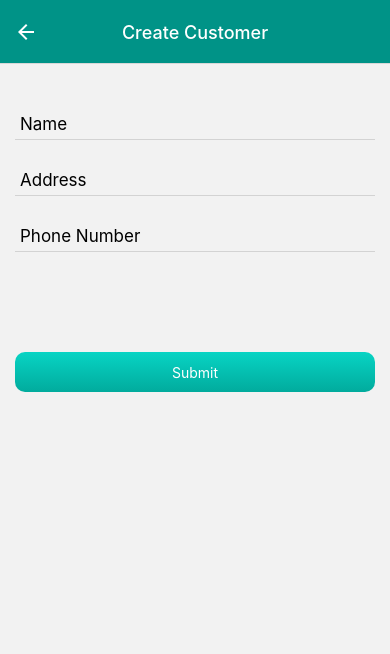
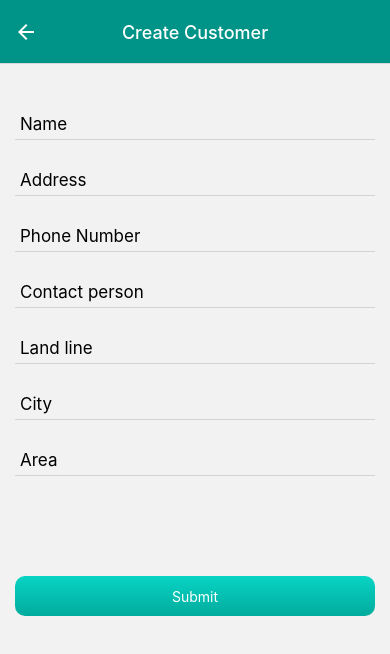
Before and after one commit to ShahmeerHamza/expo-store, a React Native app: screen /CreateCustomer in a window 390 px wide. Shown: the top 654 px of the page. Built offline with nearby package versions, Linux system fonts and the light colour scheme.

Commit message:
Update CreateCustomer.js

```diff
--- a/CreateCustomer.js
+++ b/CreateCustomer.js
@@ -1,6 +1,7 @@
 import {
     ActivityIndicator,
     BackHandler,
+    ScrollView,
     StyleSheet,
     Text,
     TextInput,
@@ -19,6 +20,10 @@ export default function CreateCustomer({ navigation }) {
     const [name, setName] = useState("");
     const [address, setAddress] = useState("");
     const [number, setNumber] = useState(0);
+    const [contactPerson, setContactPerson] = useState("");
+    const [landLine, setLandLine] = useState(0);
+    const [city, setCity] = useState("");
+    const [area, setArea] = useState("");
     const [loading, setLoading] = useState(false);
     const [screenLoading, setScreenLoading] = useState(false);
 
@@ -40,13 +45,33 @@ export default function CreateCustomer({ navigation }) {
             setScreenLoading(false);
             setLoading(false);
             return;
-        } else if (number === null) {
-            alert("Please enter number");
+        } else if (address === "") {
+            alert("Please enter address");
             setScreenLoading(false);
             setLoading(false);
             return;
-        } else if (address === "") {
-            alert("Please enter address");
+        } else if (number === 0) {
+            alert("Please enter phone number");
+            setScreenLoading(false);
+            setLoading(false);
+            return;
+        } else if (contactPerson === "") {
+            alert("Please enter contact person");
+            setScreenLoading(false);
+            setLoading(false);
+            return;
+        } else if (landLine === 0) {
+            alert("Please enter landline number");
+            setScreenLoading(false);
+            setLoading(false);
+            return;
+        } else if (city === "") {
+            alert("Please enter City name");
+            setScreenLoading(false);
+            setLoading(false);
+            return;
+        } else if (area === "") {
+            alert("Please enter Area address");
             setScreenLoading(false);
             setLoading(false);
             return;
@@ -55,6 +80,10 @@ export default function CreateCustomer({ navigation }) {
                 name: name,
                 phone: number,
                 address: address,
+                contactPerson: contactPerson,
+                landLine: landLine,
+                city: city,
+                area: area,
             };
             try {
                 const response = await axios.post(
@@ -66,6 +95,10 @@ export default function CreateCustomer({ navigation }) {
                 setName("");
                 setAddress("");
                 setNumber(0);
+                setContactPerson("");
+                setLandLine(0);
+                setCity("");
+                setArea("");
                 setScreenLoading(false);
                 setLoading(false);
                 navigation.navigate("Home");
@@ -105,6 +138,7 @@ export default function CreateCustomer({ navigation }) {
                 </View>
             ) : (
                 <>
+                    <ScrollView>
                         <TextInput
                             placeholder="Name"
                             style={styles.textInput}
@@ -124,6 +158,32 @@ export default function CreateCustomer({ navigation }) {
                             autoCapitalize="none"
                             onChangeText={(text) => setNumber(text)}
                         />
+                        <TextInput
+                            placeholder="Contact person"
+                            style={styles.textInput}
+                            autoCapitalize="none"
+                            onChangeText={(text) => setContactPerson(text)}
+                        />
+                        <TextInput
+                            placeholder="Land line"
+                            keyboardType="numeric"
+                            style={styles.textInput}
+                            autoCapitalize="none"
+                            onChangeText={(text) => setLandLine(text)}
+                        />
+                        <TextInput
+                            placeholder="City"
+                            style={styles.textInput}
+                            autoCapitalize="none"
+                            onChangeText={(text) => setCity(text)}
+                        />
+                        <TextInput
+                            placeholder="Area"
+                            style={styles.textInput}
+                            autoCapitalize="none"
+                            onChangeText={(text) => setArea(text)}
+                        />
+                    </ScrollView>
                     {/* <>
                             <Text style={{ fontSize: 17, color: "grey", marginVertical: 20, marginLeft: 5, fontWeight: '300', marginTop: 28 }}>
                                 Product Name
```
Lines whose indentation alone changed are shown as unchanged.
